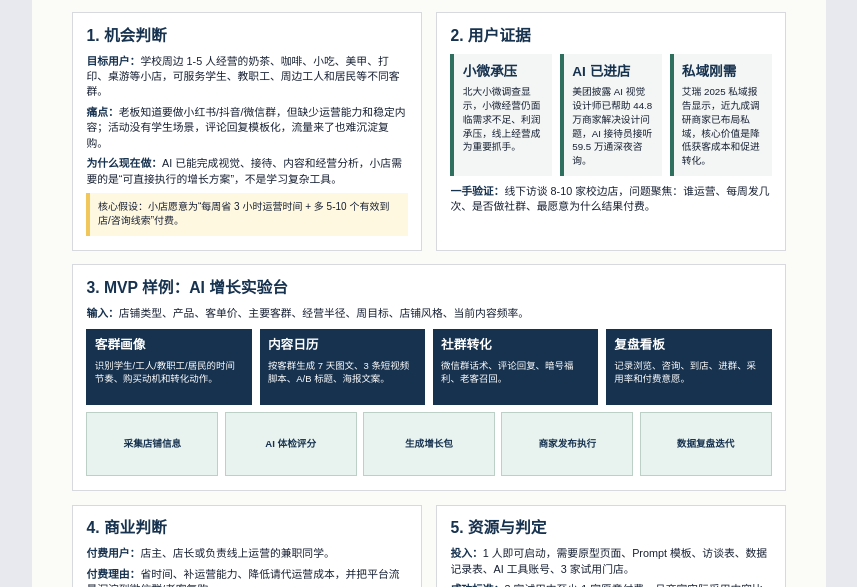
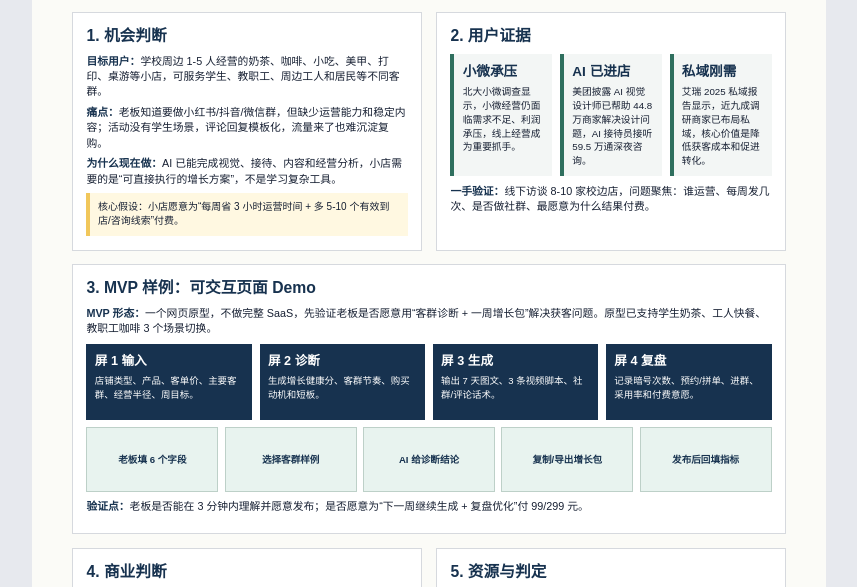
Before and after one commit to liangzhechen655/-ai, a plain HTML site: page submission-a4.html in a window 1280 px wide. Shown: the part 160-747 px from the top of the page, without its empty margins (211-1068 px from the left). Drawn offline with Linux system fonts and the light colour scheme.

Commit message:
Clarify MVP sample on A4

```diff
--- a/submission-a4.html
+++ b/submission-a4.html
@@ -204,21 +204,22 @@
       </section>
 
       <section class="wide">
-        <h2>3. MVP 样例：AI 增长实验台</h2>
-        <p><span class="label">输入：</span>店铺类型、产品、客单价、主要客群、经营半径、周目标、店铺风格、当前内容频率。</p>
+        <h2>3. MVP 样例：可交互页面 Demo</h2>
+        <p><span class="label">MVP 形态：</span>一个网页原型，不做完整 SaaS，先验证老板是否愿意用“客群诊断 + 一周增长包”解决获客问题。原型已支持学生奶茶、工人快餐、教职工咖啡 3 个场景切换。</p>
         <div class="mvp">
-          <div><strong>客群画像</strong>识别学生/工人/教职工/居民的时间节奏、购买动机和转化动作。</div>
-          <div><strong>内容日历</strong>按客群生成 7 天图文、3 条短视频脚本、A/B 标题、海报文案。</div>
-          <div><strong>社群转化</strong>微信群话术、评论回复、暗号福利、老客召回。</div>
-          <div><strong>复盘看板</strong>记录浏览、咨询、到店、进群、采用率和付费意愿。</div>
+          <div><strong>屏 1 输入</strong>店铺类型、产品、客单价、主要客群、经营半径、周目标。</div>
+          <div><strong>屏 2 诊断</strong>生成增长健康分、客群节奏、购买动机和短板。</div>
+          <div><strong>屏 3 生成</strong>输出 7 天图文、3 条视频脚本、社群/评论话术。</div>
+          <div><strong>屏 4 复盘</strong>记录暗号次数、预约/拼单、进群、采用率和付费意愿。</div>
         </div>
         <div class="flow">
-          <div class="step">采集店铺信息</div>
-          <div class="step">AI 体检评分</div>
-          <div class="step">生成增长包</div>
-          <div class="step">商家发布执行</div>
-          <div class="step">数据复盘迭代</div>
+          <div class="step">老板填 6 个字段</div>
+          <div class="step">选择客群样例</div>
+          <div class="step">AI 给诊断结论</div>
+          <div class="step">复制/导出增长包</div>
+          <div class="step">发布后回填指标</div>
         </div>
+        <p style="margin-top: 2mm;"><span class="label">验证点：</span>老板是否能在 3 分钟内理解并愿意发布；是否愿意为“下一周继续生成 + 复盘优化”付 99/299 元。</p>
       </section>
 
       <section>
```
Also changed, not shown: preview/submission-a4.png, 1 other file.
